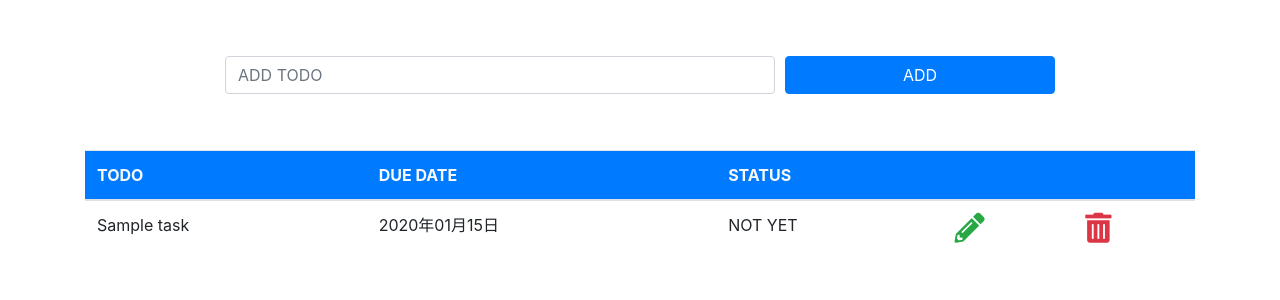
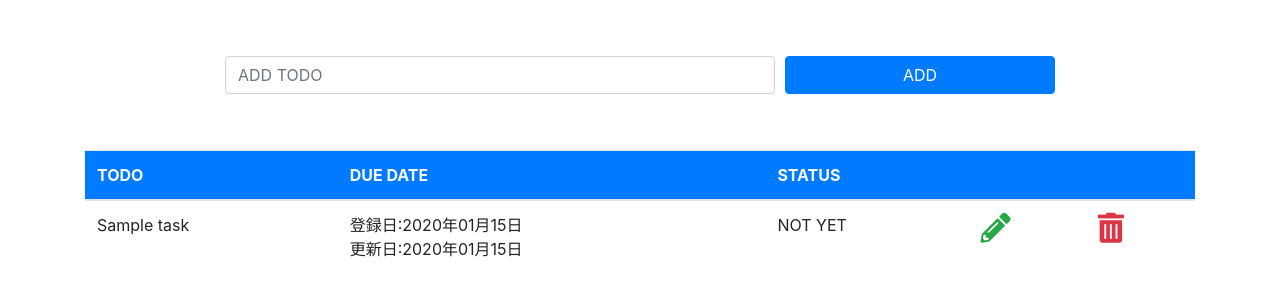
Before and after one commit to YoneKanNexseed/56php_oop, a PHP site: page / in a window 1280 px wide. Shown: the part 56-356 px from the top of the page. Run offline with PHP 8.4, Linux system fonts and the light colour scheme; tables that the repository leaves empty or names only in its code hold one stand-in row (values such as "Sample post"); some libraries are stand-ins or nearby versions.

Commit message:
更新日の追加

```diff
--- a/Models/Todo.php
+++ b/Models/Todo.php
@@ -42,13 +42,12 @@ class Todo
 
     public function update($name, $id)
     {
-        $stmt = $this->db_manager->dbh->prepare('UPDATE '.$this->table.' SET name = ? WHERE id = ?');
+        // $stmt = $this->db_manager->dbh->prepare('UPDATE '.$this->table.' SET name = ? WHERE id = ?');
+        // $stmt->execute([$name, $id]);
+        $stmt = $this->db_manager->dbh->prepare('UPDATE '.$this->table.' SET name = ? , updated_at = ? WHERE id = ?');
         // updated_at の時間も更新する。更新した時間を取得する。
-        $stmt->execute([$name, $id]);
-        // $stmt = $this->db_manager->dbh->prepare('UPDATE '.$this->table.' SET name = ? , updated_at = ? WHERE id = ?');
-        // // updated_at の時間も更新する。更新した時間を取得する。
-        // $updated = date('Y-m-d H:i:s', time());
-        // $stmt->execute([$name, $updated, $id]);
+        $updated = date('Y-m-d H:i:s', time());
+        $stmt->execute([$name, $updated, $id]);
     }
 
     //削除するためのメソッド
--- a/assets/css/style.css
+++ b/assets/css/style.css
@@ -1,3 +1,6 @@
 i {
   font-size: 30px;
 }
+.nowrap {
+  white-space: nowrap;
+}
--- a/index.php
+++ b/index.php
@@ -67,7 +67,13 @@
                 <td>
                 <?php echo h($task['name']); ?>
                 </td>
-                <td><?php echo date('Y年m月d日', strtotime($task['due_date'])); ?></td>
+                <td class="nowrap">登録日:<?php echo date('Y年m月d日', strtotime(h($task['due_date']))); ?>
+                <?php
+                if (strtotime(h($task['updated_at'])) > 0):?>
+                <br>
+                更新日:<?php echo date('Y年m月d日', strtotime(h($task['updated_at']))); ?>
+                <?php endif; ?>
+                </td>
                 <td>NOT YET</td>
                 <td>
                     <a class="text-success" href="edit.php?id=<?php echo h($task['id']); ?>"><i class="fas fa-pencil-alt"></i></a>
```
